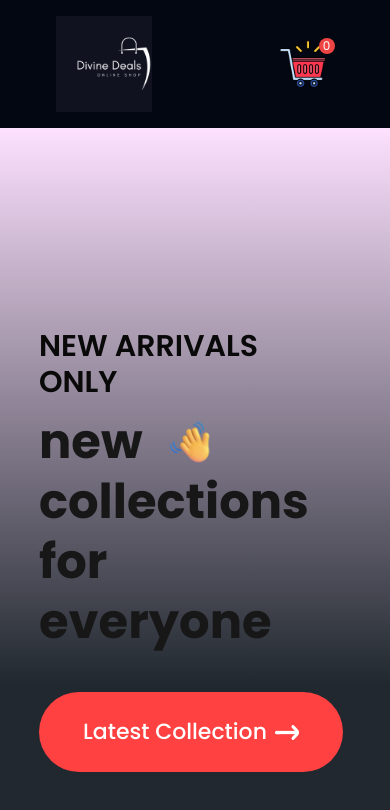
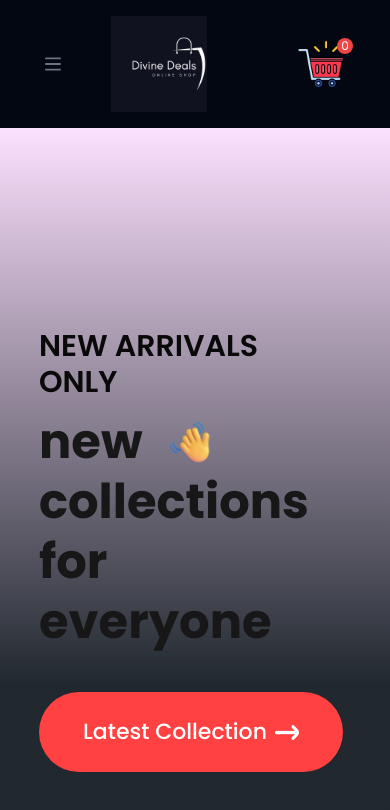
Before and after one commit to zuhebahmed88091/DivineDeals, a React (Vite) app: page / in a window 390 px wide. Shown: the top 810 px of the page. Built offline with nearby package versions, Linux system fonts and the light colour scheme.

Commit message:
Update Navbar component to include a toggle menu button

```diff
--- a/src/components/Navbar/Navbar.jsx
+++ b/src/components/Navbar/Navbar.jsx
@@ -6,15 +6,30 @@ import { Link } from "react-router-dom";
 
 export default function Navbar() {
   const [menu, setMenu] = useState("shop");
+  const toggleMenu = () => {
+    setMenu(!menu);
+  };
   return (
-    <div className="navbar flex justify-around p-4 shadow-md ">
-      <div className="nav-logo flex items-center gap-6">
+    <div className="navbar flex justify-around p-4 shadow-md lg:justify-between">
+      <button data-collapse-toggle="navbar-hamburger " type="button" className="lg:hidden inline-flex items-center justify-center mt-8 p-2 w-8 h-8 text-sm text-gray-500 rounded-lg hover:bg-gray-100 focus:outline-none focus:ring-2 focus:ring-gray-200" aria-controls="navbar-hamburger" aria-expanded="false" onClick={toggleMenu}>
+      <svg className="w-5 h-5" aria-hidden="true" xmlns="http://www.w3.org/2000/svg" fill="none" viewBox="0 0 17 14">
+          <path stroke="currentColor" strokeLinecap="round" strokeLinejoin="round" strokeWidth="2" d="M1 1h15M1 7h15M1 13h15"/>
+      </svg>
+    </button>
+      <div className="nav-logo flex items-center gap-10 ">
         <img src={logo} className="w-[6rem]" alt="logo" />
         <p className="text-white text-2xl font-semibold hidden lg:block">
           DivineDeals
         </p>
       </div>
-      <ul className="nav-menu hidden lg:flex items-center list-none gap-x-16 text-gray-600 text-base font-medium">
+      <ul
+        className={`${
+          menu
+          ?
+           "hidden":
+            "flex flex-col bg-gray-800 w-full h-[32%] py-4 px-2 absolute top-32 left-0 z-10 gap-8 transition-all duration-300"
+        } lg:flex flex-row items-center list-none gap-x-16 text-gray-600 text-base font-medium`}
+      >
         <li
           className="flex flex-col text-xl text-white items-center justify-center cursor-pointer"
           onClick={() => {
```
